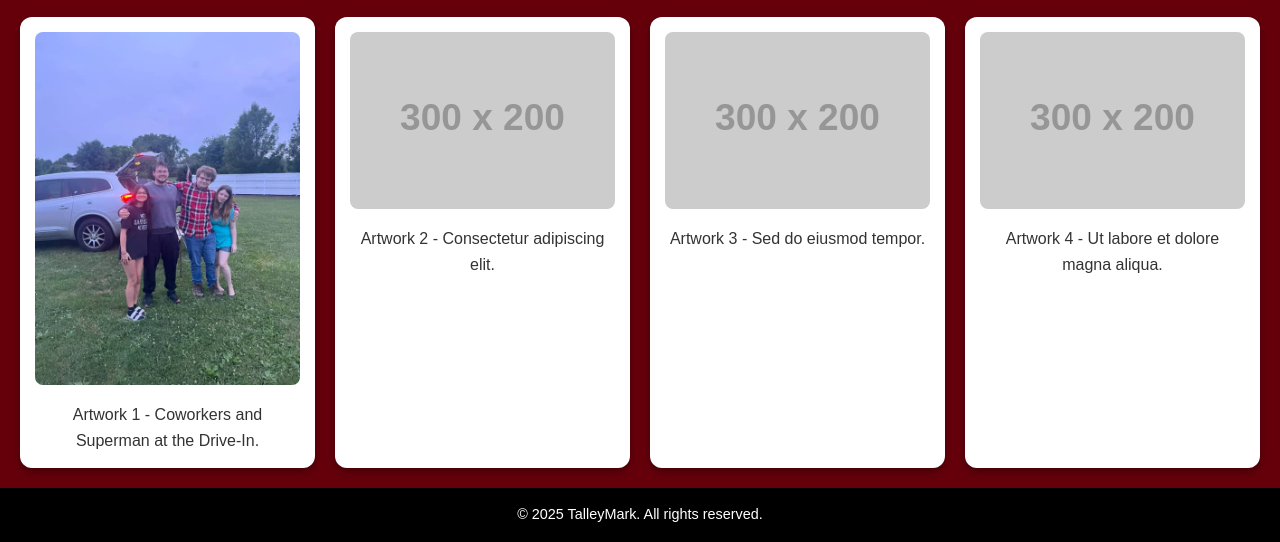
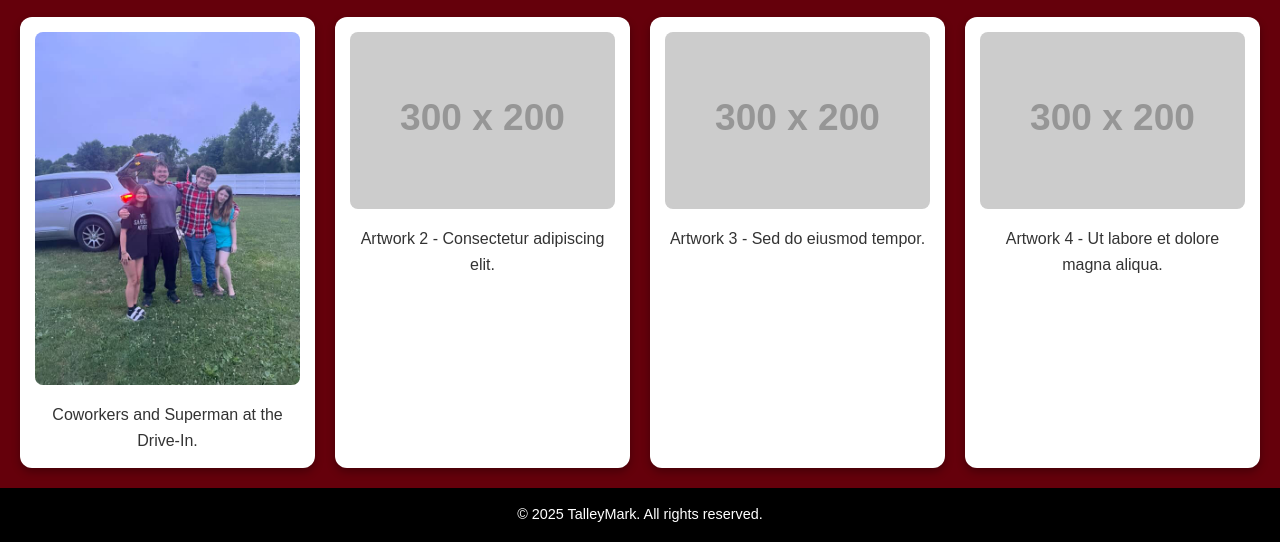
Before and after one commit to Marxen401/TalleyMark, a plain HTML site: page gallery.html in a window 1280 px wide. Shown: the part 382-924 px from the top of the page. Drawn offline with Linux system fonts and the light colour scheme; placeholder pictures from the web are drawn by us.

Commit message:
Update gallery.html

```diff
--- a/gallery.html
+++ b/gallery.html
@@ -26,7 +26,7 @@
     <div class="gallery-container">
       <div class="gallery-item">
         <img src="0515F6DE-41BC-4A30-87D2-9FBFF7ED81E5.jpg" alt="Artwork 1">
-        <p>Artwork 1 - Coworkers and Superman at the Drive-In.</p>
+        <p>Coworkers and Superman at the Drive-In.</p>
       </div>
       <div class="gallery-item">
         <img src="https://via.placeholder.com/300x200.png?text=Art+2" alt="Artwork 2">
```
